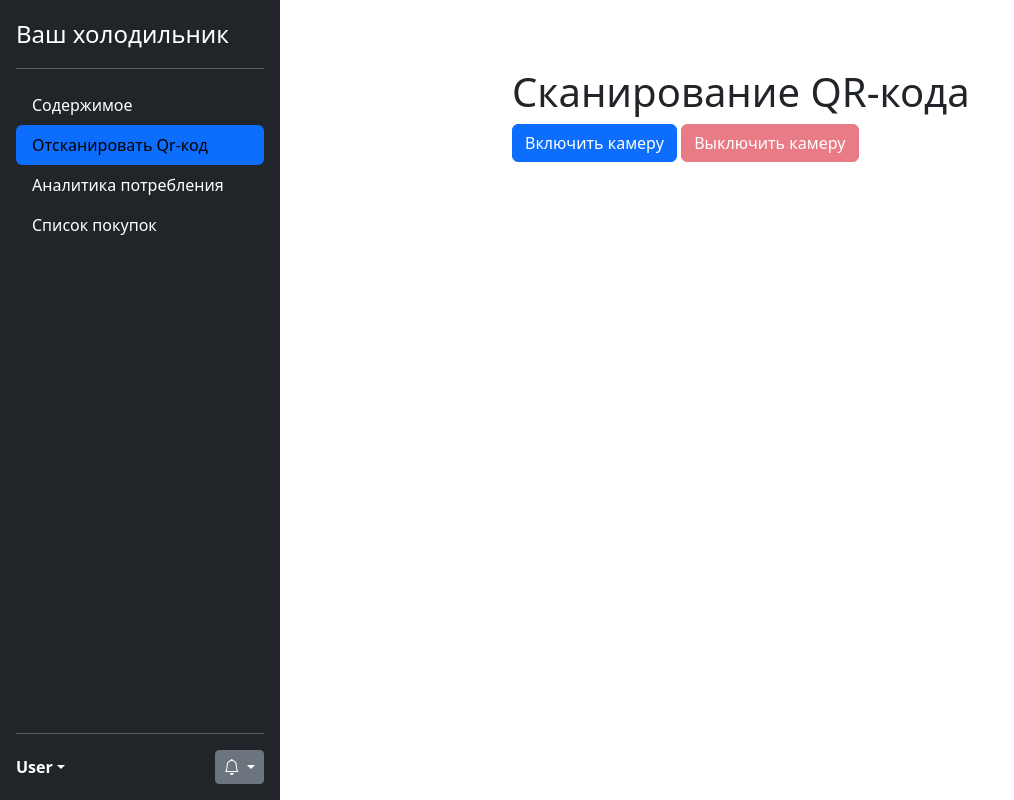
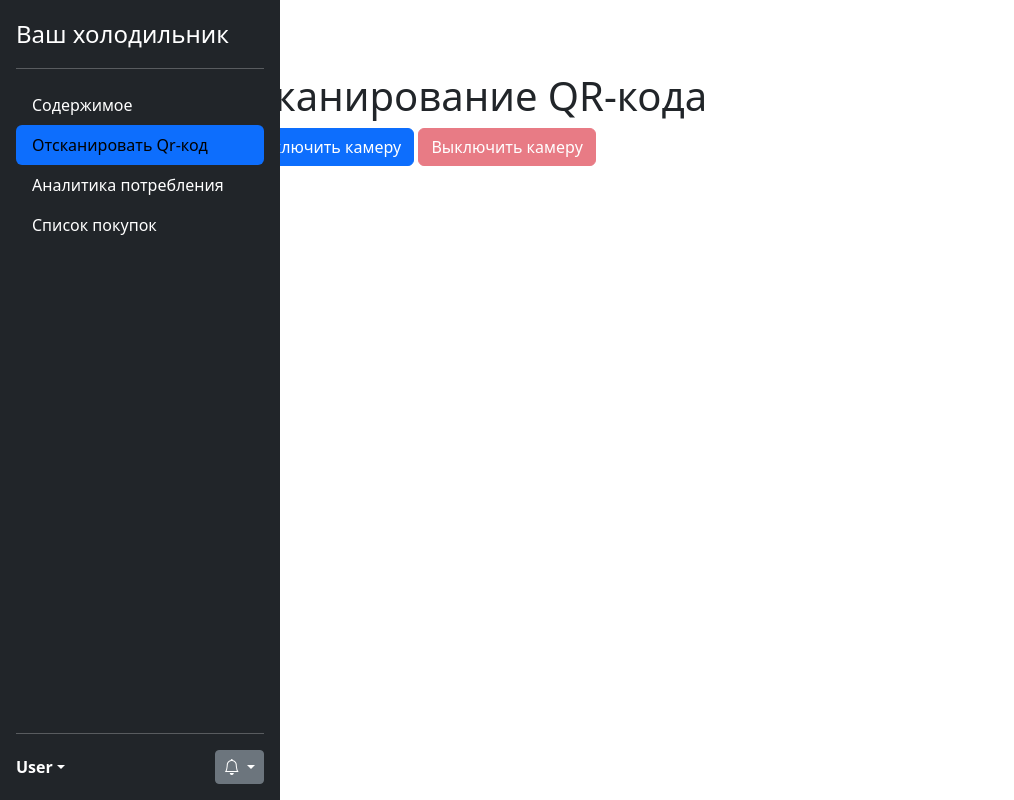
Before and after one commit to Zoneeder/Qr_Smart_Fridge, a Flask app: page /Qr-code in a window 1280 px wide. Shown: the whole page, without its empty margins (0-1014 px from the left). Run offline with Flask 3, Linux system fonts and the light colour scheme.

Commit message:
Немного испраавил сетку

```diff
--- a/static/css/styles.css
+++ b/static/css/styles.css
@@ -19,7 +19,7 @@
 }
 
 .content {
-  margin-left: 480px; /* Отступ для основного контента */
+   /* Отступ для основного контента */
   padding: 20px;
 }
 
@@ -27,3 +27,7 @@
 .mme {
   margin-right: 100px;
 }
+
+.dropdown-menu {
+  z-index: 2000 !important;
+}
--- a/templates/Qr-code.html
+++ b/templates/Qr-code.html
@@ -53,7 +53,7 @@ startButton.addEventListener('click', function(){
                 var cardHTML = `
                   <div class="card mb-3">
                     <div class="card-body">
-                      <div class="d-flex">
+                      <div class="d-flex justify-content-between align-items-center">
                         <div>
                           <h5 class="card-title">${data["name"]}</h5>
                           <hr>
--- a/templates/base.html
+++ b/templates/base.html
@@ -1,4 +1,3 @@
-<!-- templates/base.html -->
 <!doctype html>
 <html lang="ru">
 <head>
@@ -7,21 +6,26 @@
   <title>{% block title %}SmartFridge{% endblock %}</title>
   <link href="https://cdn.jsdelivr.net/npm/bootstrap@5.3.3/dist/css/bootstrap.min.css" rel="stylesheet">
   <link href="https://cdn.jsdelivr.net/npm/bootstrap-icons/font/bootstrap-icons.css" rel="stylesheet">
-
   <!-- Подключаем наш файл стилей -->
   <link rel="stylesheet" href="{{ url_for('static', filename='css/styles.css') }}">
 </head>
 <body>
-  <main class="d-flex flex-nowrap">
-    <!-- Включаем навигационную панель -->
-    {% include 'navbar.html' %}
+  <div class="container-fluid">
+    <div class="row min-vh-100">
 
-    <!-- Основной контент -->
-    <div class="content">
-      {% block content %}{% endblock %}
+      <!-- Сайдбар: на маленьких экранах занимает всю ширину, на md+ — 3 колонки (примерно 25%) -->
+      <aside class="col-12 col-md-3 col-lg-2 p-3 bg-dark text-white">
+        {% include 'navbar.html' %}
+      </aside>
+
+      <!-- Основной контент: на маленьких экранах — вся ширина, на md+ — оставшиеся колонки -->
+      <main class="col-12 col-md-9 col-lg-10 p-4">
+        {% block content %}{% endblock %}
+      </main>
+
     </div>
-  </main>
+  </div>
+
   <script src="https://cdn.jsdelivr.net/npm/bootstrap@5.3.3/dist/js/bootstrap.bundle.min.js"></script>
-<!--   <script src="https://cdn.jsdelivr.net/npm/chart.js"></script> -->
 </body>
 </html>
--- a/templates/navbar.html
+++ b/templates/navbar.html
@@ -67,7 +67,7 @@
             </span>
           {% endif %}
         </button>
-        <ul class="dropdown-menu dropdown-menu-end dropdown-menu-dark text-small" id="notifications-dropdown">
+        <ul class="dropdown-menu dropdown-menu-end dropdown-menu-dark text-small" id="notifications-dropdown" style="z-index: 2000;">
           {% if notifications and notifications|length > 0 %}
             {% for notification in notifications %}
               <li>
```
Also changed, not shown: database/fridge.db, database/shopping_list.db.
